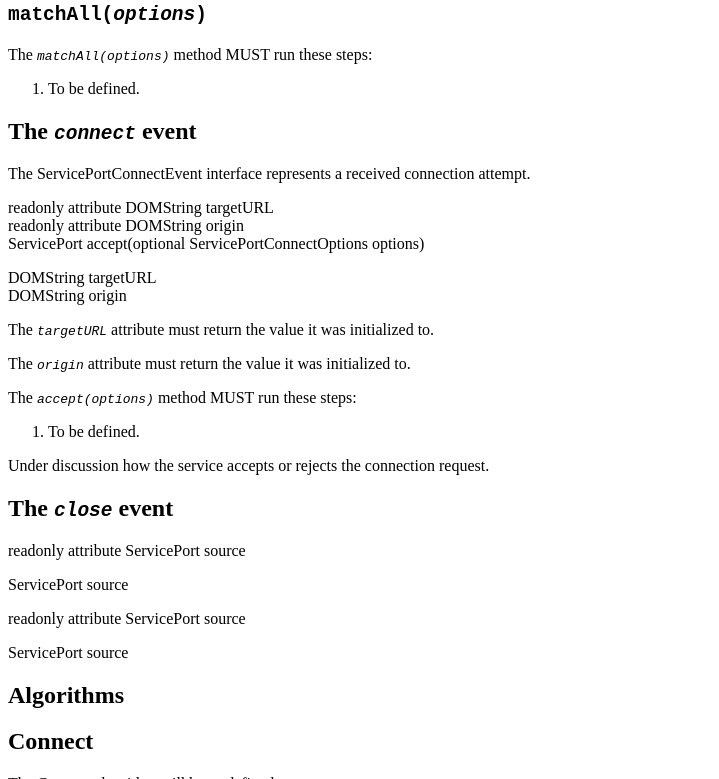
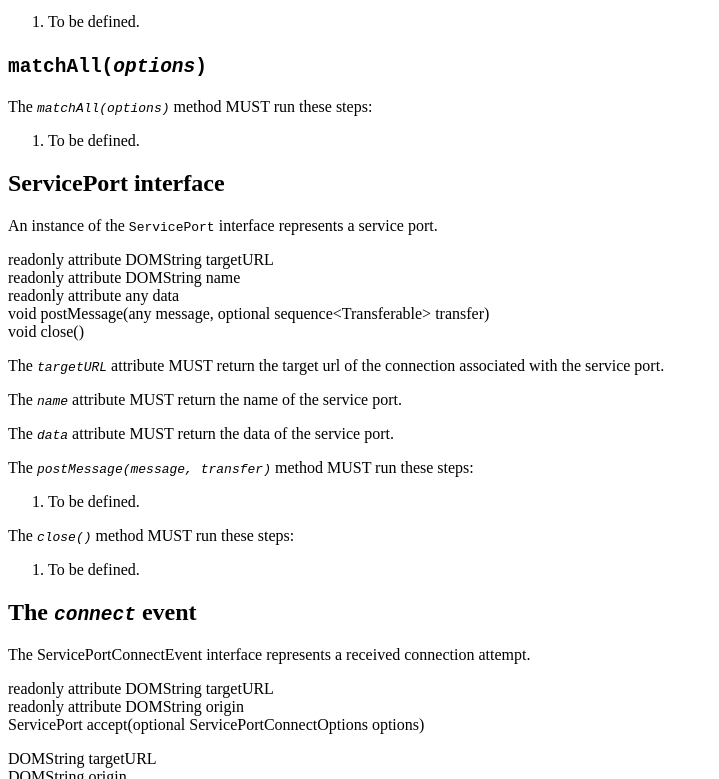
Before and after one commit to mkruisselbrink/navigator-connect, a plain HTML site: page index.html in a window 1280 px wide. Shown: the part 2668-3447 px from the top of the page, without its empty margins (0-719 px from the left). Drawn offline with Linux system fonts and the light colour scheme.

Commit message:
A few small improvements.

```diff
--- a/index.html
+++ b/index.html
@@ -193,11 +193,17 @@ self.addEventListener('push', function(event) {
         service worker registration</a> has an associated <a>name to service port map</a>.
       </p>
       <p>
-        A <a href=
+        An <a href=
         "https://html.spec.whatwg.org/multipage/webappapis.html#environment-settings-object">environment
         settings object</a> whose <a>global object</a> is not a
         <code><a>ServiceWorkerGlobalScope</a></code> also has an associated <a>name to service port
         map</a>.
+      </p>
+      <p>
+        The <a>name to service port map</a> associated with an <a>environment settings object</a>
+        whose <a>global object</a> is a <code><a>ServiceWorkerGlobalScope</a></code> is equal to
+        the <a>name to service port map</a> associated with the <a>service worker registration</a>
+        associated with the <a>service worker</a>.
       </p>
       <p>
         A <dfn>name to service port map</dfn> is a <a href=
@@ -366,6 +372,62 @@ self.addEventListener('push', function(event) {
             </li>
           </ol>
         </section>
+      </section>
+      <section>
+        <h2>
+          <a>ServicePort</a> interface
+        </h2>
+        <p>
+          An instance of the <a><code>ServicePort</code></a> interface represents a <a>service
+          port</a>.
+        </p>
+        <dl title="[Exposed=(Window,Worker)] interface ServicePort" class="idl">
+          <dt>
+            readonly attribute DOMString targetURL
+          </dt>
+          <dt>
+            readonly attribute DOMString name
+          </dt>
+          <dt>
+            readonly attribute any data
+          </dt>
+          <dt>
+            void postMessage(any message, optional sequence&lt;Transferable&gt; transfer)
+          </dt>
+          <dt>
+            void close()
+          </dt>
+        </dl>
+        <p>
+          The <code><dfn id="widl-ServicePort-targetURL">targetURL</dfn></code> attribute MUST
+          return the <a>target url</a> of the <a>connection</a> associated with the <a>service
+          port</a>.
+        </p>
+        <p>
+          The <code><dfn id="widl-ServicePort-name">name</dfn></code> attribute MUST return the
+          <a>name</a> of the <a>service port</a>.
+        </p>
+        <p>
+          The <code><dfn id="widl-ServicePort-data">data</dfn></code> attribute MUST return the
+          <a>data</a> of the <a>service port</a>.
+        </p>
+        <p>
+          The <code><dfn id=
+          "widl-ServicePort-postMessage-void-any-message-sequence-Transferable--transfer">postMessage(<var>message</var>,
+          <var>transfer</var>)</dfn></code> method MUST run these steps:
+        </p>
+        <ol>
+          <li>To be defined.
+          </li>
+        </ol>
+        <p>
+          The <code><dfn id="widl-ServicePort-close-void">close()</dfn></code> method MUST run
+          these steps:
+        </p>
+        <ol>
+          <li>To be defined.
+          </li>
+        </ol>
       </section>
       <section>
         <h2>
```
